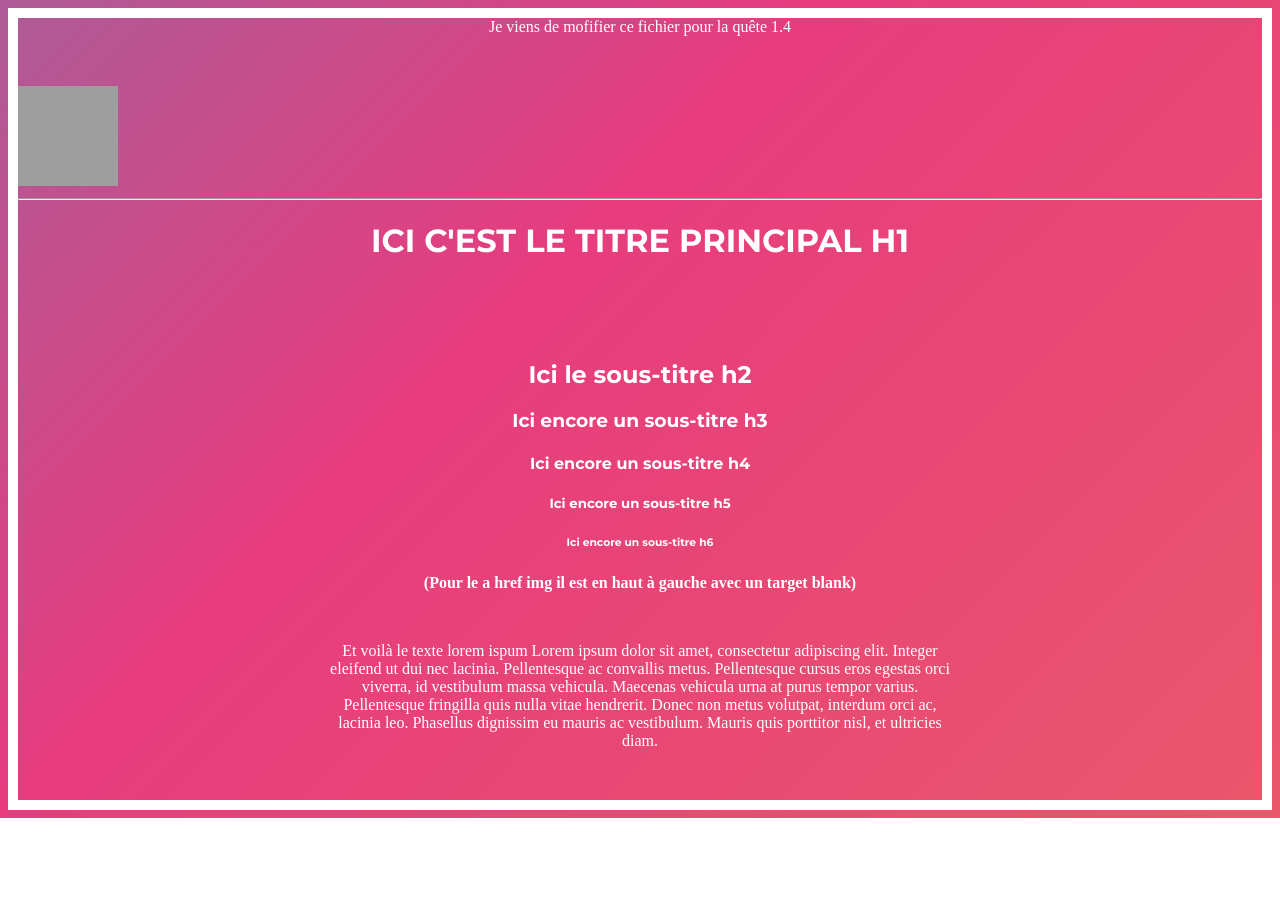
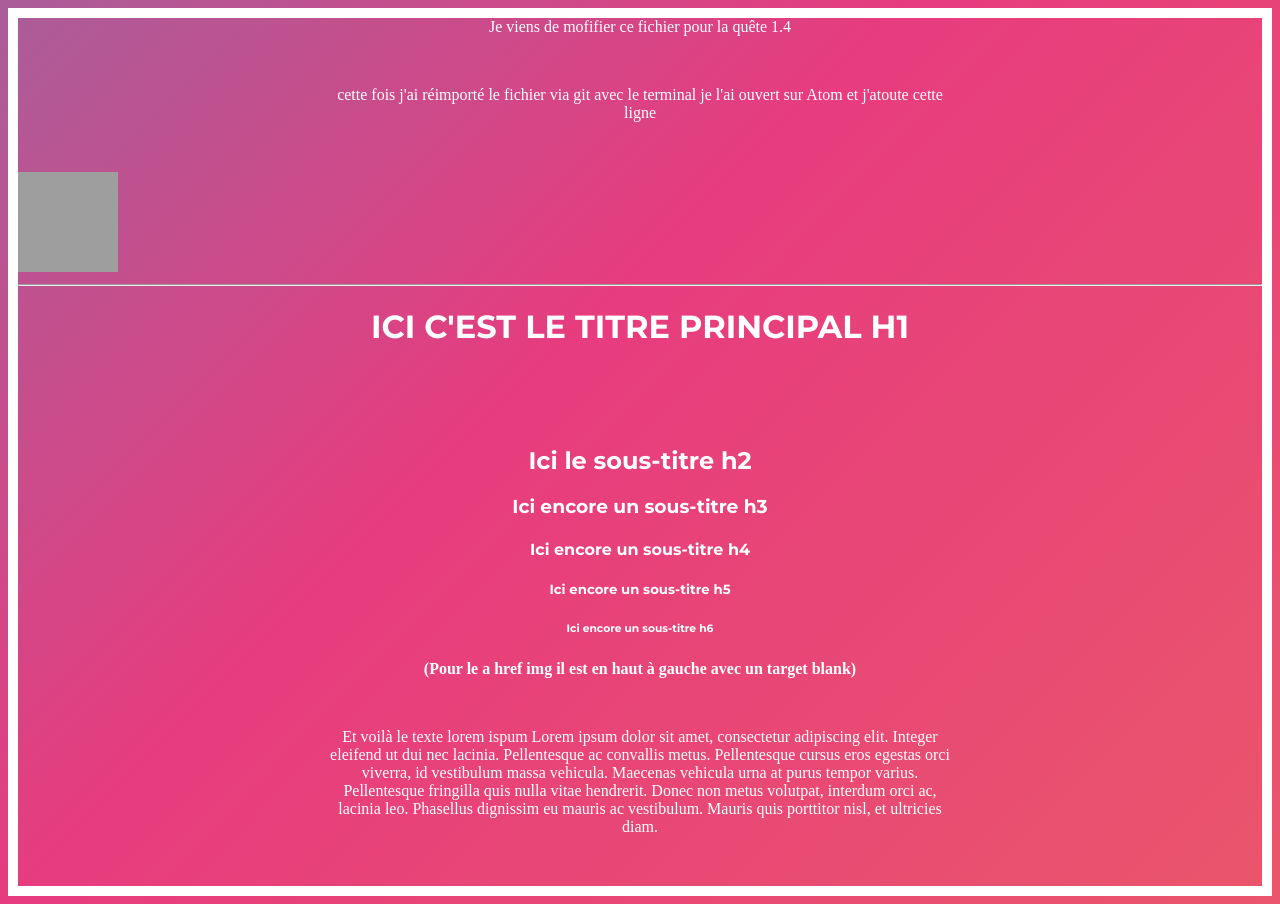
Before and after one commit to tomczakevin/1.4git, a plain HTML site: page index.html in a window 1280 px wide. Before the commit the page ends 818 px from the top, so only its background shows below. Drawn offline with Linux system fonts and the light colour scheme; grey boxes are pictures that could not be loaded.

Commit message:
ajout après modification en local du fichier html

```diff
--- a/index.html
+++ b/index.html
@@ -14,7 +14,7 @@
 
 
 <p>Je viens de mofifier ce fichier pour la quête 1.4</p>
-
+<p>cette fois j'ai réimporté le fichier via git avec le terminal je l'ai ouvert sur Atom et j'atoute cette ligne </p>
 
 
 
```
